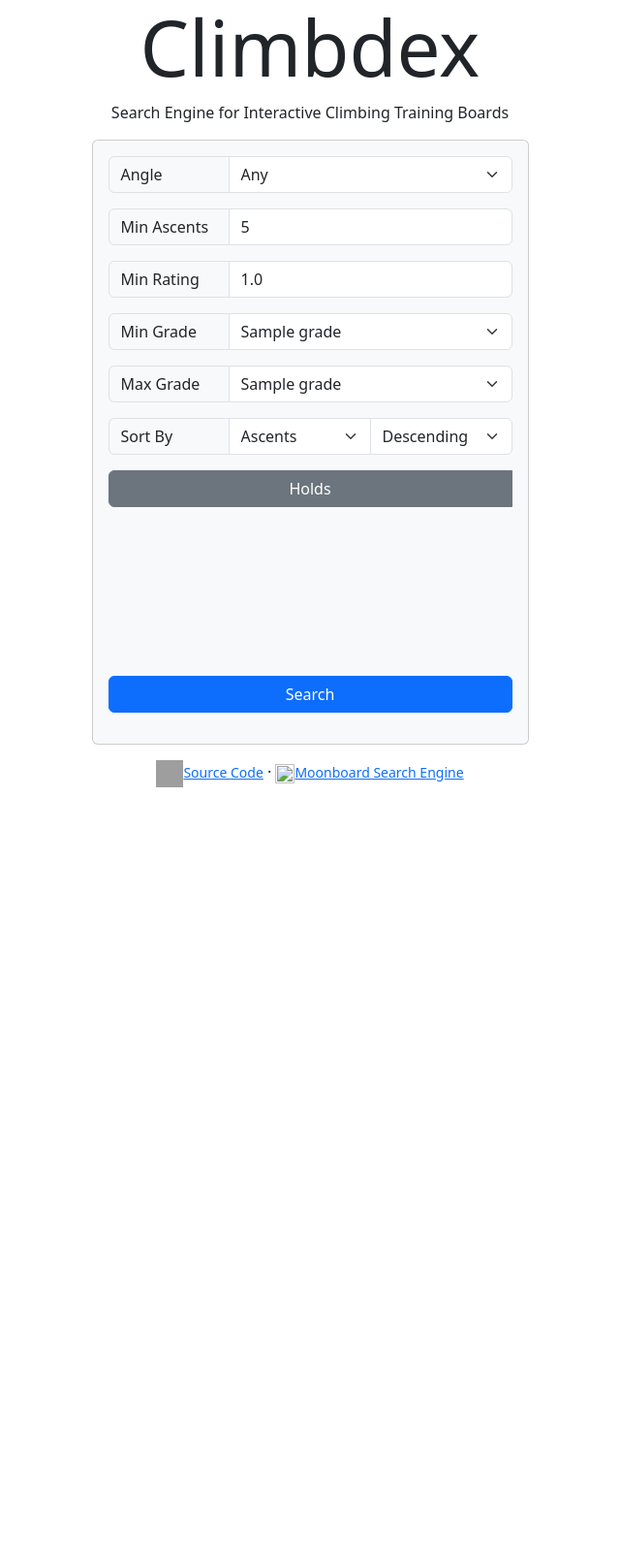
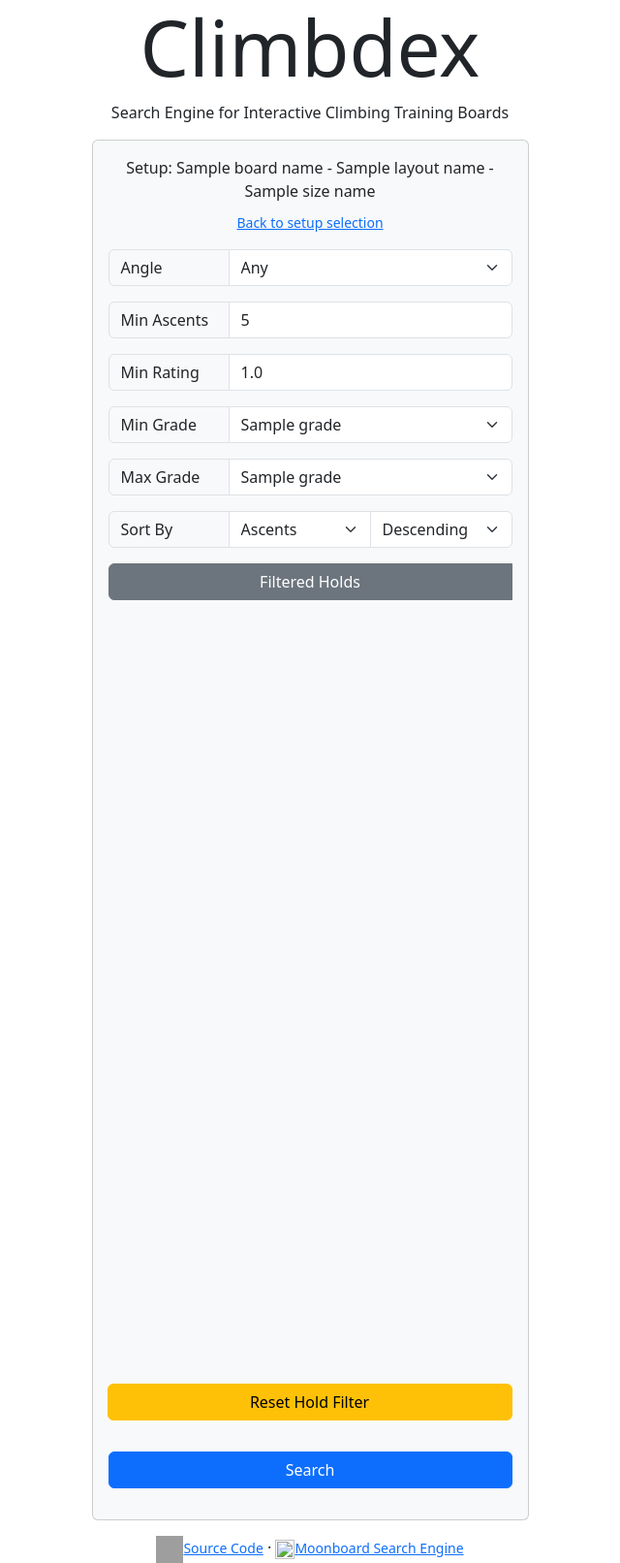
Before and after one commit to lemeryfertitta/Climbdex, a Flask app: template templates/filterSelection.html.j2 in a window 1280 px wide, after a click on "Filtered Holds". Shown: the whole page at 97% size, without its empty margins (320-960 px from the left). Before the commit the page ends 812 px from the top, so only its background shows below. Run offline with Flask 3, Linux system fonts and the light colour scheme; the template is opened without the code that fills it: most values are stand-ins (such as "Sample title", 1, 10 or a date in 2020); grey boxes are pictures that could not be loaded.

Commit message:
Minor UI navigation improvements

```diff
--- a/app.py
+++ b/app.py
@@ -50,6 +50,12 @@ SELECT id, name
 FROM layouts
 WHERE is_listed=1
 AND password IS NULL;
+"""
+
+LAYOUT_NAME_SQL = """
+SELECT name
+FROM layouts
+WHERE id = $layout_id
 """
 
 IMAGE_FILENAME_SQL = """
@@ -111,6 +117,16 @@ FROM sets
 INNER JOIN product_sizes_layouts_sets psls on sets.id = psls.set_id
 WHERE psls.product_size_id = $size_id
 AND psls.layout_id = $layout_id
+"""
+
+SIZE_NAME_SQL = """
+SELECT
+    product_sizes.name
+FROM product_sizes
+INNER JOIN layouts
+ON product_sizes.product_id = layouts.product_id
+WHERE layouts.id = $layout_id
+AND product_sizes.id = $size_id
 """
 
 SIZES_SQL = """
@@ -221,10 +237,16 @@ def filter():
     grades = cursor.fetchall()
     cursor.execute(COLORS_SQL, {"layout_id": layout_id})
     colors = cursor.fetchall()
-
+    cursor.execute(LAYOUT_NAME_SQL, {"layout_id": layout_id})
+    layout_name = cursor.fetchone()[0]
+    cursor.execute(SIZE_NAME_SQL, {"layout_id": layout_id, "size_id": size_id})
+    size_name = cursor.fetchone()[0]
     return flask.render_template(
         "filterSelection.html.j2",
         params=flask.request.args,
+        board_name=board_name,
+        layout_name=layout_name,
+        size_name=size_name,
         angles=angles,
         grades=grades,
         colors=colors,
--- a/static/js/filterSelection.js
+++ b/static/js/filterSelection.js
@@ -45,6 +45,19 @@ function updateMinOnMaxChange(event) {
   }
 }
 
+function resetHoldFilter() {
+  const holdFilterInput = document.getElementById("input-hold-filter");
+  holdFilterInput.value = "";
+  const circles = document.getElementsByTagNameNS(
+    "http://www.w3.org/2000/svg",
+    "circle"
+  );
+  for (const circle of circles) {
+    circle.setAttribute("stroke-opacity", 0.0);
+    circle.setAttribute("stroke", "black");
+  }
+}
+
 document
   .getElementById("div-hold-filter")
   .addEventListener("shown.bs.collapse", function (event) {
@@ -54,6 +67,23 @@ document
 document
   .getElementById("select-min-grade")
   .addEventListener("change", updateMaxOnMinChange);
+
 document
   .getElementById("select-max-grade")
   .addEventListener("change", updateMinOnMaxChange);
+
+document
+  .getElementById("button-reset-hold-filter")
+  .addEventListener("click", resetHoldFilter);
+
+const backAnchor = document.getElementById("anchor-back");
+backAnchor.href = location.origin;
+if (document.referrer) {
+  referrerUrl = new URL(document.referrer);
+  if (referrerUrl.origin == location.origin && referrerUrl.pathname == "/") {
+    backAnchor.addEventListener("click", function (event) {
+      event.preventDefault();
+      history.back();
+    });
+  }
+}
--- a/templates/filterSelection.html.j2
+++ b/templates/filterSelection.html.j2
@@ -16,6 +16,8 @@
     <div class="row justify-content-md-center">
       <div class="col-md-5">
         <form class="card p-3 bg-light" id="form-search" action="/results">
+          <p class="mb-2">Setup: {{board_name.capitalize()}} - {{layout_name}} - {{size_name}}</p>
+          <p class="mb-3"><small><a id="anchor-back">Back to setup selection</a></small></p>
           <div class="input-group mb-3">
             <span class="input-group-text">Angle</span>
             <select class="form-select" id="select-angle" name="angle">
@@ -66,14 +68,18 @@
           <div class="input-group mb-3 d-grid gap-2">
             <button class="btn btn-secondary" id="hold-filter-button" data-bs-toggle="collapse"
               data-bs-target="#div-hold-filter" type="button">
-              Holds
+              Filtered Holds
             </button>
             <input type="hidden" id="input-hold-filter" name="holds" />
             {% for param_name, param_value in params.items(multi=True)%}
             <input type="hidden" name="{{param_name}}" value="{{param_value}}" />
             {% endfor %}
             <div class="collapse" id="div-hold-filter">
-              <svg id="svg-hold-filter" viewbox="0 0 0 0" xmlns="http://www.w3.org/2000/svg"></svg>
+              <svg class="vh-100" id="svg-hold-filter" viewbox="0 0 0 0" xmlns="http://www.w3.org/2000/svg"></svg>
+              <div class="input-group mb-3 d-grid gap-2">
+                <button class="btn btn-warning" type="button" id="button-reset-hold-filter">Reset Hold
+                  Filter</button>
+              </div>
             </div>
           </div>
           <div class="input-group mb-3 d-grid gap-2">
--- a/templates/results.html.j2
+++ b/templates/results.html.j2
@@ -15,11 +15,12 @@
   <div class="container-sm text-center">
     {% include 'heading.html.j2' %}
     <div class="row justify-content-md-center">
-      <div class="col-md-5 card p-3 g-2">
+      <div class="col-md-5 card p-3 g-2 vh-100">
         <h4 id="header-results-count"></h4>
+        <p class="mb-3"><small><a id="anchor-back">Back to filter selection</a></small></p>
         <div id="div-results-list" class="list-group"></div>
       </div>
-      <div class="col-md-5 card p-3 g-2">
+      <div class="col-md-5 card p-3 g-2 vh-100">
         <h4 id="header-climb-name"></h4>
         <h6 id="header-climb-setter"></h6>
         <p id="paragraph-climb-stats"></p>
```
Also changed, not shown: static/js/results.js (+10 -0 lines).
